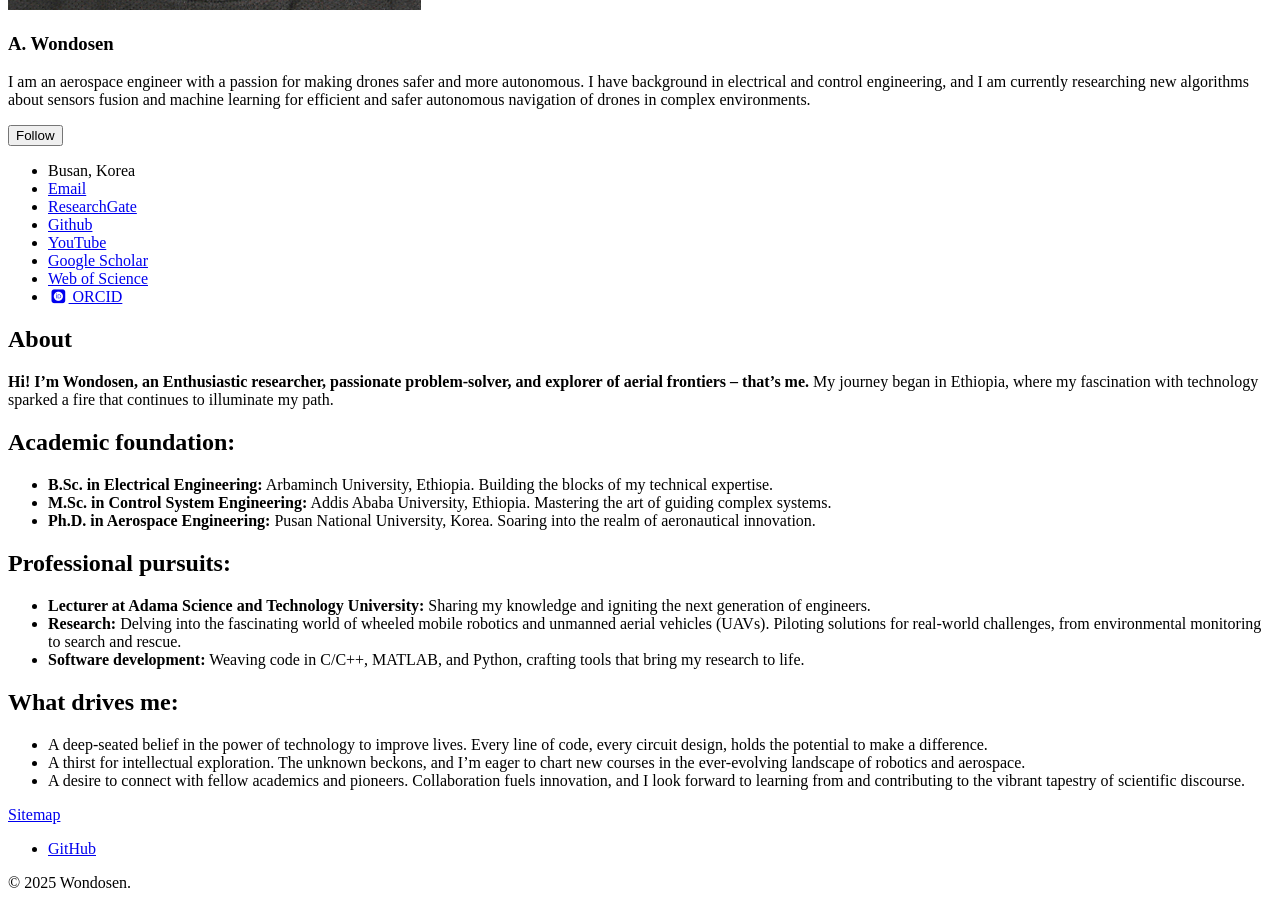
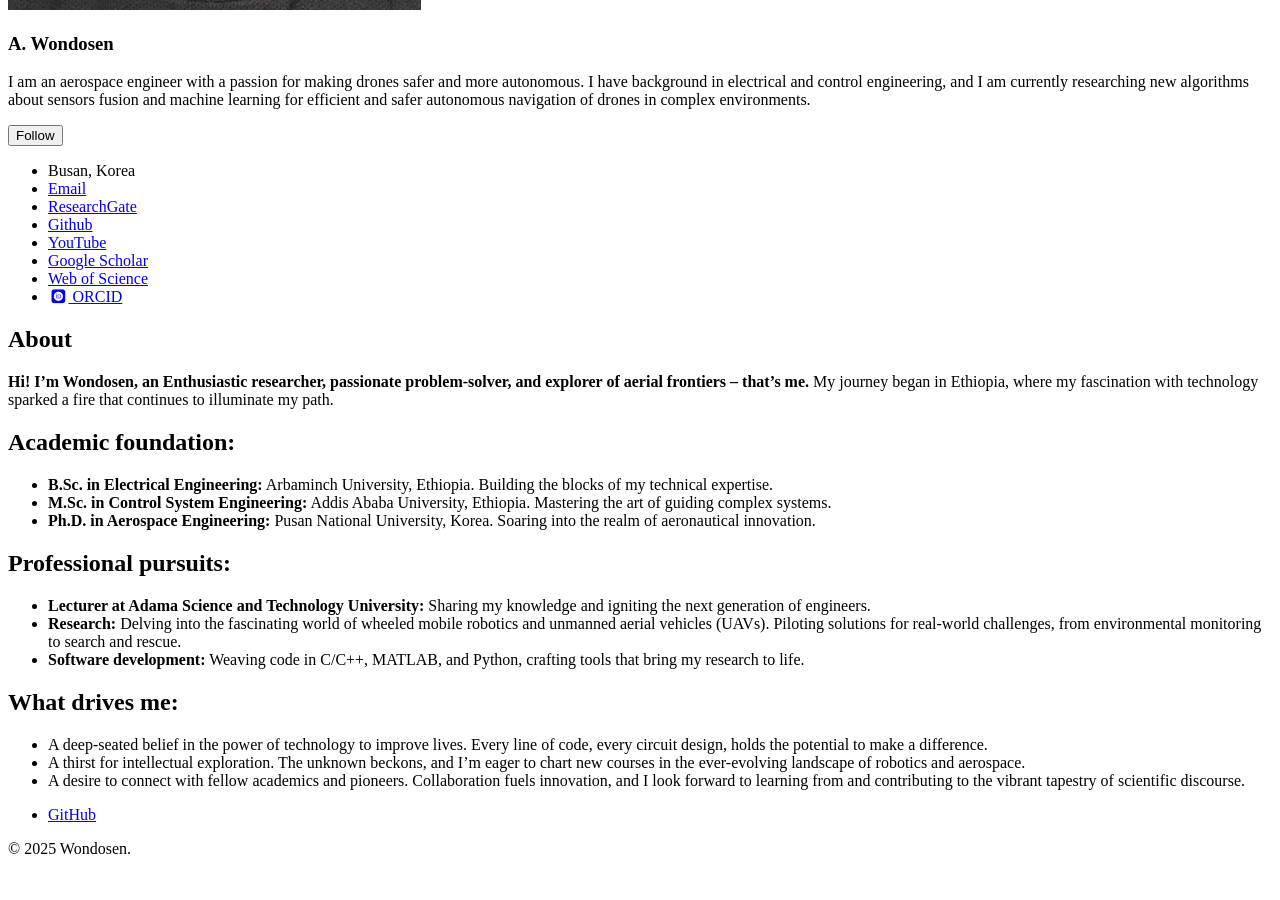
Before and after one commit to WondesenB/about, a Jekyll site: the page built from _pages/about.md, in a window 1280 px wide and 900 px high, scrolled down 751 px. Built offline with Jekyll 4.4.1, drawn with Linux system fonts in a browser that asks for light colours; some web fonts are replaced; after the commit the page ends 1617 px from its top, so only the background shows below that.

Commit message:
Update default.html

```diff
--- a/_layouts/default.html
+++ b/_layouts/default.html
@@ -27,7 +27,6 @@ layout: compress
 
     <div class="page__footer">
       <footer>
-        {% include footer/custom.html %}
         {% include footer.html %}
       </footer>
     </div>
```
